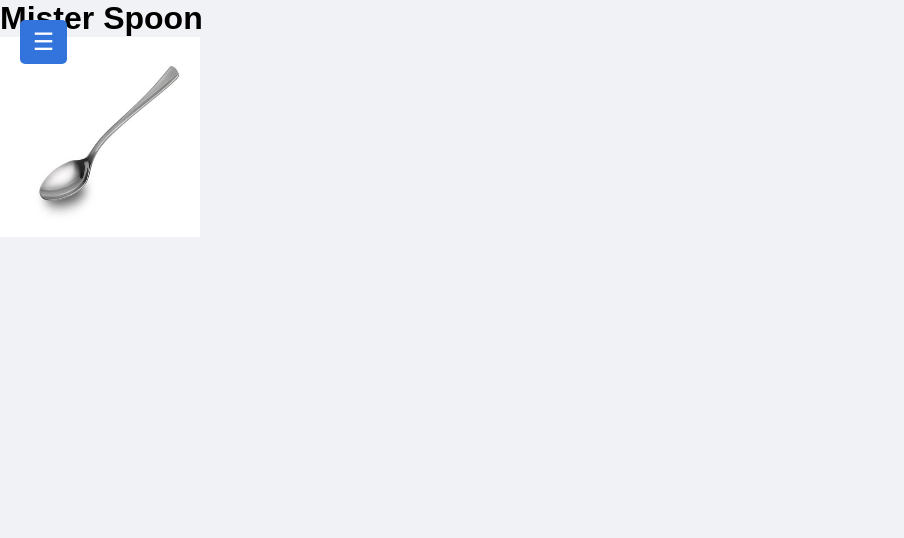
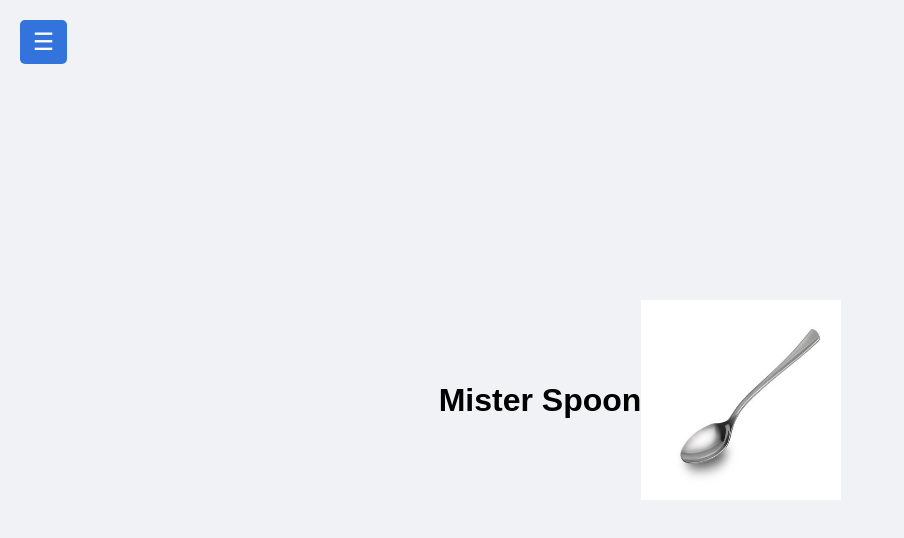
Before and after one commit to jeznach/jeznach.github.io, a plain HTML site: page index.html in a window 1280 px wide. Shown: the whole page, without its empty margins (0-904 px from the left). Drawn offline with Linux system fonts and the light colour scheme.

Commit message:
Update css.css

```diff
--- a/css.css
+++ b/css.css
@@ -4,7 +4,14 @@
   padding: 0;
   box-sizing: border-box;
 }
-
+.blok {
+  display: flex;
+  justify-content: center;
+  align-items: center;
+  height: 100vh;
+  height: 100%;
+  margin: 0;
+}
 html, body {
   height: 100%;
   font-family: Aptos Display, sans-serif;
```
